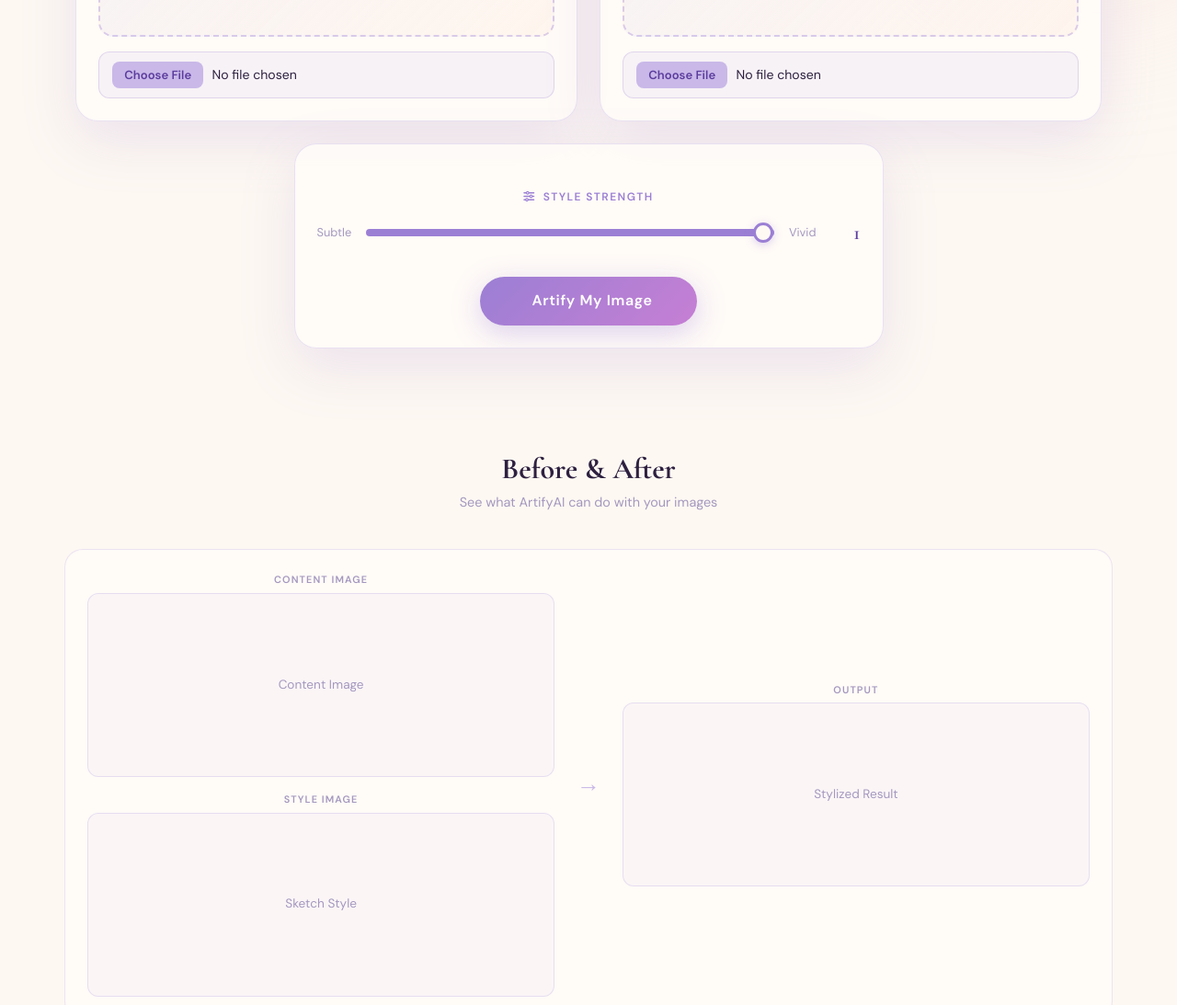
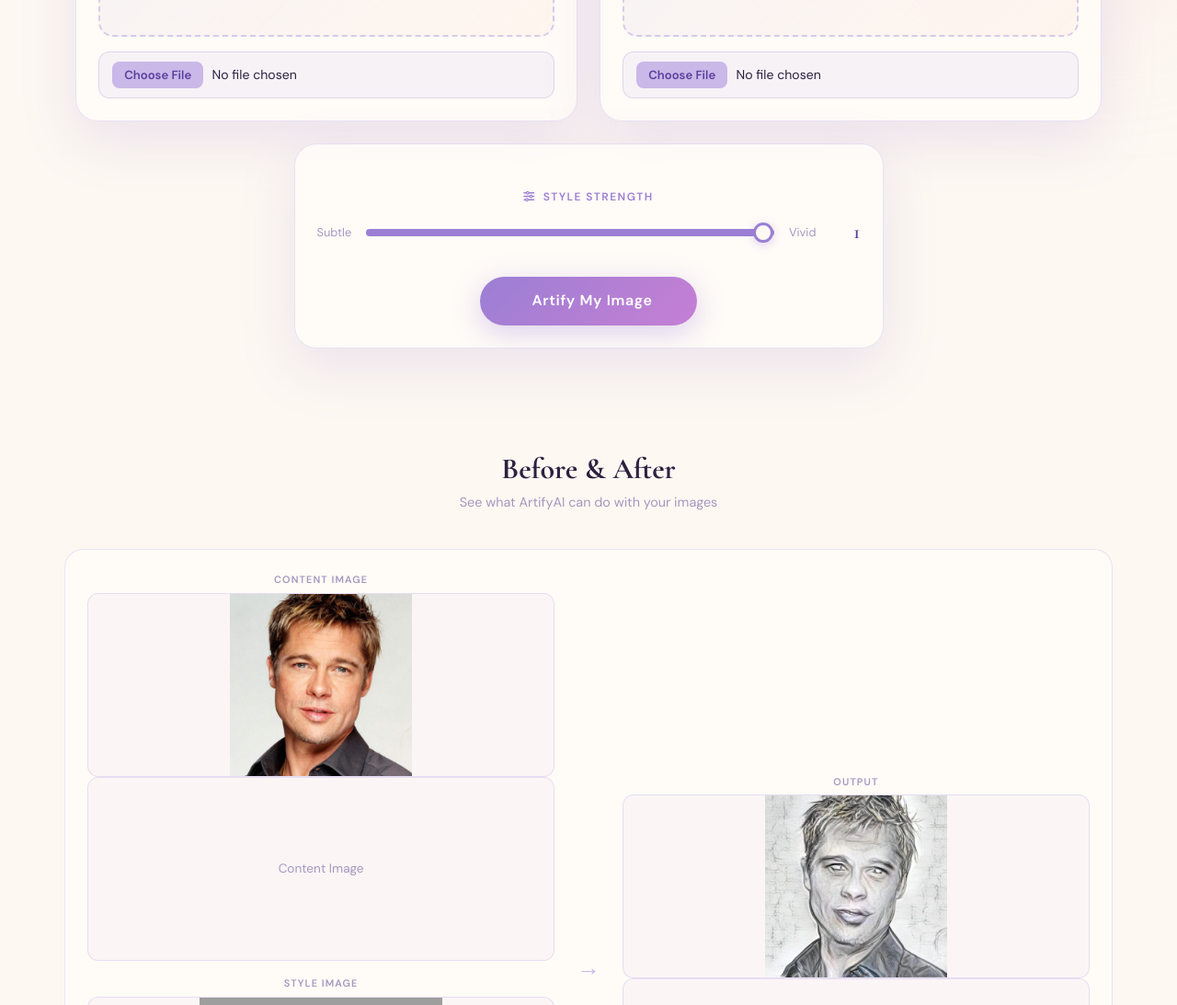
Before and after one commit to isushmeeta/ArtifyAI, a Flask app: page / in a window 1280 px wide. Shown: the part 933-2026 px from the top of the page at 92% size. Run offline with Flask 3, Linux system fonts and the light colour scheme; some libraries are stand-ins or nearby versions; some web fonts are replaced; grey boxes are pictures that could not be loaded.

Commit message:
add real example images to landing page

```diff
--- a/code/app.py
+++ b/code/app.py
@@ -148,6 +148,7 @@ def send_image(filename):
 
 @app.route('/examples/<path:filename>')
 def send_example(filename):
+    examples_dir = os.path.join(BASE_DIR, 'examples')
     return send_from_directory('examples', filename)
 
 
--- a/code/templates/index.html
+++ b/code/templates/index.html
@@ -554,23 +554,23 @@
   <p class="section-sub">See what ArtifyAI can do with your images</p>
   <div class="d-flex flex-column gap-4">
 
-    <div class="example-wrap fade-up">
+    <div class="example-wrap fade-up"style="animation-delay:0.1s">
       <div class="example-inputs">
         <div>
           <div class="example-role">Content Image</div>
-          <!-- <img src="{{ url_for('send_example', filename='brad_pitt.jpg') }}" class="example-img" alt="Content"> -->
+          <img src="{{ url_for('send_example', filename='brad_pitt.jpg') }}" class="example-img" alt="Content">
           <div class="example-img" style="display:flex;align-items:center;justify-content:center;color:var(--text-light);font-size:0.85rem;">Content Image</div>
         </div>
         <div>
           <div class="example-role">Style Image</div>
-          <!-- <img src="{{ url_for('send_example', filename='sketch.png') }}" class="example-img" alt="Style"> -->
+          <img src="{{ url_for('send_example', filename='sketch.png') }}" class="example-img" alt="Style">
           <div class="example-img" style="display:flex;align-items:center;justify-content:center;color:var(--text-light);font-size:0.85rem;">Sketch Style</div>
         </div>
       </div>
       <div class="example-arrow">→</div>
       <div class="example-output">
         <div class="example-role">Output</div>
-        <!-- <img src="{{ url_for('send_example', filename='stylized_brad_pitt.jpg') }}" class="example-img" alt="Output"> -->
+        <img src="{{ url_for('send_example', filename='stylized_brad_pitt.jpg') }}" class="example-img" alt="Output">
         <div class="example-img" style="display:flex;align-items:center;justify-content:center;color:var(--text-light);font-size:0.85rem;">Stylized Result</div>
       </div>
     </div>
@@ -579,17 +579,17 @@
       <div class="example-inputs">
         <div>
           <div class="example-role">Content Image</div>
-          <div class="example-img" style="display:flex;align-items:center;justify-content:center;color:var(--text-light);font-size:0.85rem;">Content Image</div>
+          <img src="{{ url_for('send_example', filename='avril.jpg') }}" class="example-img" alt="Content">
         </div>
         <div>
           <div class="example-role">Style Image</div>
-          <div class="example-img" style="display:flex;align-items:center;justify-content:center;color:var(--text-light);font-size:0.85rem;">Picasso Style</div>
+          <img src="{{ url_for('send_example', filename='antimonocromatismo.jpg') }}" class="example-img" alt="Style">
         </div>
       </div>
       <div class="example-arrow">→</div>
       <div class="example-output">
         <div class="example-role">Output</div>
-        <div class="example-img" style="display:flex;align-items:center;justify-content:center;color:var(--text-light);font-size:0.85rem;">Stylized Result</div>
+        <img src="{{ url_for('send_example', filename='stylized_avril.jpg') }}" class="example-img" alt="Style">
       </div>
     </div>
 
```
